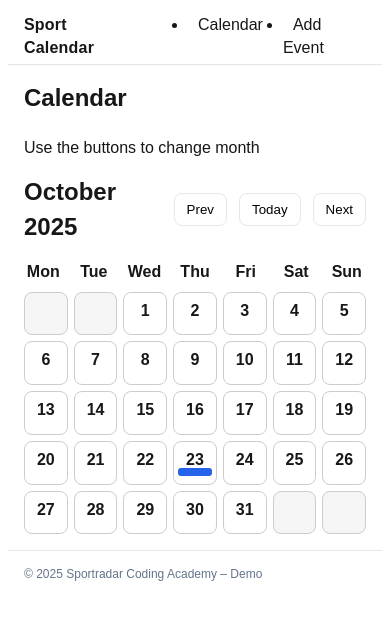
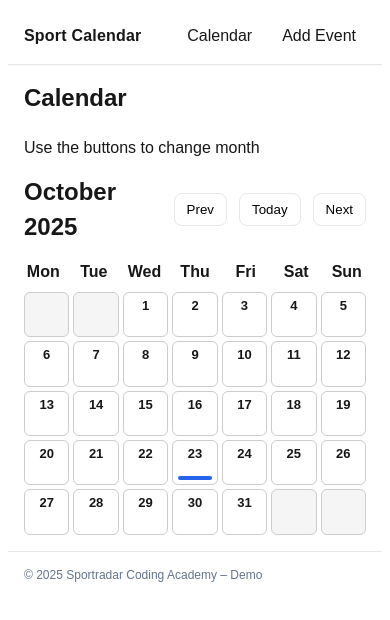
Before and after one commit to denis-1989/sportradar-coding-academy-2026, a Next.js app: page / in a window 390 px wide. Both pictures are taken after a click on the button "Prev". Shown: the top 620 px of the page. Built offline with nearby package versions, Linux system fonts and the light colour scheme.

Commit message:
Add responsive styles for calendar and header

```diff
--- a/app/components/Calendar.js
+++ b/app/components/Calendar.js
@@ -3,26 +3,28 @@ import { formatYMD, getMonthMatrix } from '../lib/calendar';
 const WEEKDAYS = ['Mon', 'Tue', 'Wed', 'Thu', 'Fri', 'Sat', 'Sun'];
 
 export default function Calendar({ year, month, dayIndex = {} }) {
+  // Generate calendar grid structure (weeks -> days)
   const weeks = getMonthMatrix(year, month);
 
   return (
     <div>
-      {/* weekday headers */}
-      <div
-        className="row"
-        style={{ justifyContent: 'space-between', marginBottom: '0.5rem' }}
-      >
-        {WEEKDAYS.map((d) => (
+      {/* Weekday header row */}
+      <div className="row space-between" style={{ marginBottom: '0.5rem' }}>
+        {WEEKDAYS.map((name) => (
           <div
-            key={d}
-            style={{ width: '14.28%', textAlign: 'center', fontWeight: 600 }}
+            key={name}
+            style={{
+              width: '14.28%',
+              textAlign: 'center',
+              fontWeight: 600,
+            }}
           >
-            {d}
+            {name}
           </div>
         ))}
       </div>
 
-      {/* month grid */}
+      {/* Calendar month grid */}
       <div
         role="grid"
         aria-label="Month calendar"
@@ -32,20 +34,20 @@ export default function Calendar({ year, month, dayIndex = {} }) {
           gap: '6px',
         }}
       >
-        {weeks.map((week, wi) =>
-          week.map((cell, di) => {
-            const isEmpty = cell === null;
-            const eventsForDay = !isEmpty ? dayIndex[cell] || [] : [];
+        {weeks.map((week, weekIndex) =>
+          week.map((day, dayIndexKey) => {
+            const isEmpty = day === null;
+            const eventsForDay = !isEmpty ? dayIndex[day] || [] : [];
             const hasEvents = eventsForDay.length > 0;
 
-            // Build date string YYYY-MM-DD for linking
+            // Format date string used for event detail page links
             const dateStr = !isEmpty
-              ? formatYMD(new Date(year, month, cell))
+              ? formatYMD(new Date(year, month, day))
               : null;
 
             return (
               <div
-                key={`${wi}-${di}`}
+                key={`${weekIndex}-${dayIndexKey}`}
                 role="gridcell"
                 aria-disabled={isEmpty ? 'true' : 'false'}
                 style={{
@@ -61,23 +63,15 @@ export default function Calendar({ year, month, dayIndex = {} }) {
               >
                 {!isEmpty && (
                   <>
-                    {/* Day number */}
-                    <span style={{ fontWeight: 600 }}>{cell}</span>
+                    {/* Display calendar day number */}
+                    <span className="day-number">{day}</span>
 
-                    {/* Single centered event dot indicator */}
+                    {/* Event bar indicator (stretched bar instead of dot) */}
                     {hasEvents && (
                       <a
                         href={`/event/${dateStr}/0`}
-                        aria-label="Open event details"
-                        style={{
-                          position: 'absolute',
-                          left: '10%',
-                          bottom: '8px',
-                          width: '80%',
-                          height: '8px',
-                          background: '#2563eb',
-                          borderRadius: '3px',
-                        }}
+                        aria-label="View event details"
+                        className="event-bar"
                       />
                     )}
                   </>
--- a/app/globals.scss
+++ b/app/globals.scss
@@ -1,7 +1,9 @@
+/* Global reset */
 * {
   box-sizing: border-box;
 }
 
+/* Theme variables */
 :root {
   --background: #ffffff;
   --foreground: #171717;
@@ -20,6 +22,7 @@
   }
 }
 
+/* Base layout */
 html,
 body {
   max-width: 100vw;
@@ -35,6 +38,7 @@ body {
   line-height: 1.45;
 }
 
+/* Links */
 a {
   color: var(--link);
   text-decoration: none;
@@ -43,12 +47,14 @@ a:hover {
   text-decoration: underline;
 }
 
+/* Light / Dark mode accessibility */
 @media (prefers-color-scheme: dark) {
   html {
     color-scheme: dark;
   }
 }
 
+/* Container and spacing utility classes */
 .container {
   width: 100%;
   max-width: 960px;
@@ -61,9 +67,11 @@ a:hover {
   align-items: center;
   gap: 0.75rem;
 }
+
 .space-between {
   justify-content: space-between;
 }
+
 .mt-2 {
   margin-top: 0.5rem;
 }
@@ -71,13 +79,13 @@ a:hover {
   margin-top: 1rem;
 }
 
+/* Header */
 .site-header {
   position: sticky;
   top: 0;
   z-index: 10;
   background: #fff;
   border-bottom: 1px solid var(--border);
-
   box-shadow: 0 1px 0 rgba(0, 0, 0, 0.02);
 }
 
@@ -95,22 +103,29 @@ a:hover {
   color: inherit;
 }
 
+/* Navigation */
 .nav {
   display: flex;
   gap: 10px;
+  list-style: none;
+  padding: 0;
+  margin: 0;
 }
+
 .nav a {
   color: var(--foreground);
   text-decoration: none;
   padding: 6px 10px;
   border-radius: 8px;
 }
+
 .nav a:hover,
 .nav a:focus {
   background: rgba(2, 132, 199, 0.08);
   text-decoration: none;
 }
 
+/* Footer */
 .site-footer {
   border-top: 1px solid var(--border);
   color: var(--muted);
@@ -119,6 +134,7 @@ a:hover {
   font-size: 0.9rem;
 }
 
+/* Card layout */
 .card {
   background: #fff;
   border: 1px solid var(--border);
@@ -126,6 +142,7 @@ a:hover {
   padding: 20px;
 }
 
+/* Back link */
 .back-link {
   display: inline-block;
   color: var(--link);
@@ -137,6 +154,7 @@ a:hover {
   text-decoration: underline;
 }
 
+/* Event detail layout */
 .event-meta {
   display: grid;
   grid-template-columns: 140px 1fr;
@@ -144,9 +162,11 @@ a:hover {
   column-gap: 12px;
   margin-top: 16px;
 }
+
 .event-meta dt {
   color: #6b7280;
 }
+
 .event-meta dd {
   margin: 0;
 }
@@ -157,17 +177,41 @@ a:hover {
   }
 }
 
+/* Calendar day number */
 .day-number {
-  font-weight: 500;
+  font-weight: 600;
   display: block;
+  font-size: 15px;
 }
 
+/* Event indicator bar (instead of circle) */
 .event-bar {
   position: absolute;
-  left: 8px;
-  right: 8px;
-  bottom: 8px;
-  height: 4px;
-  border-radius: 9999px;
+  left: 10%;
+  right: 10%;
+  bottom: 6px;
+  height: 6px;
+  border-radius: 4px;
   background: #2563eb;
 }
+
+/* Mobile responsiveness */
+@media (max-width: 640px) {
+  [role='grid'] {
+    gap: 4px !important;
+  }
+
+  [role='gridcell'] {
+    padding: 4px !important;
+    border-radius: 6px !important;
+  }
+
+  .day-number {
+    font-size: 13px;
+  }
+
+  .event-bar {
+    bottom: 4px !important;
+    height: 4px !important;
+  }
+}
```
